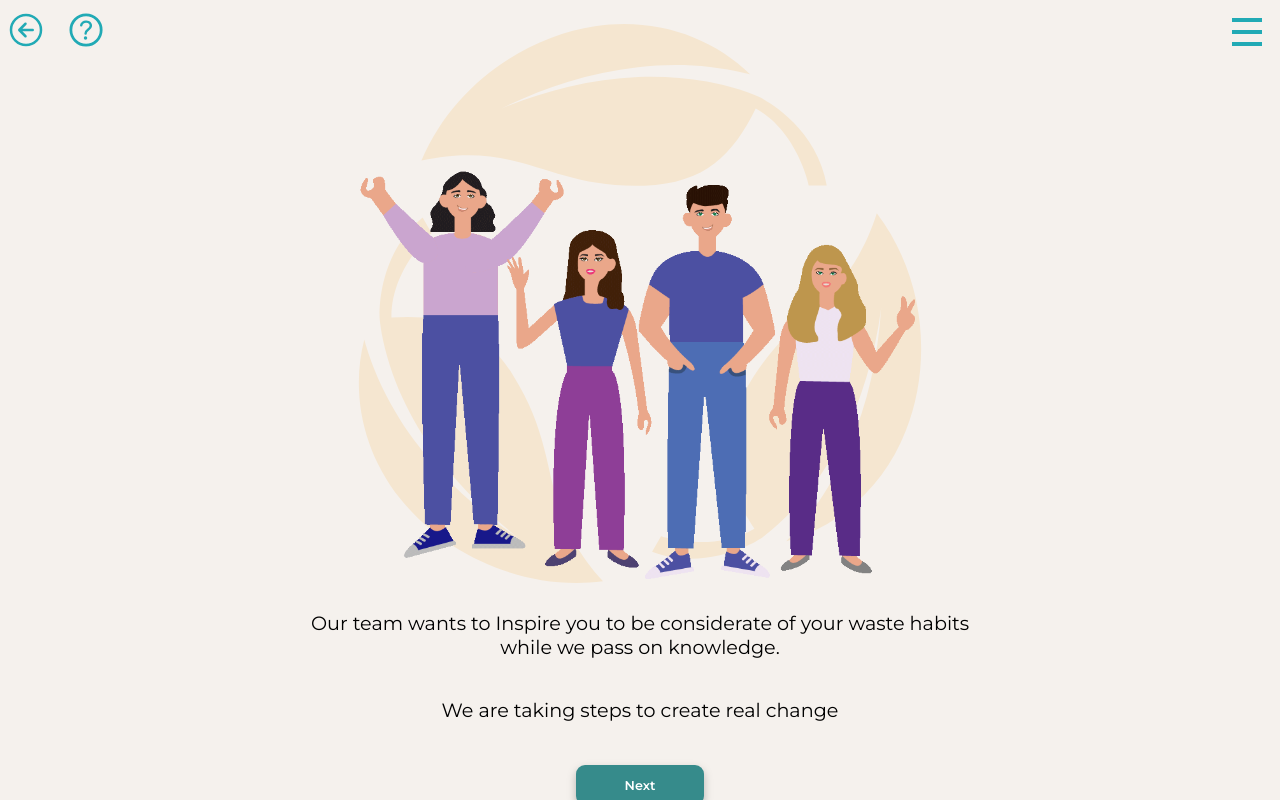
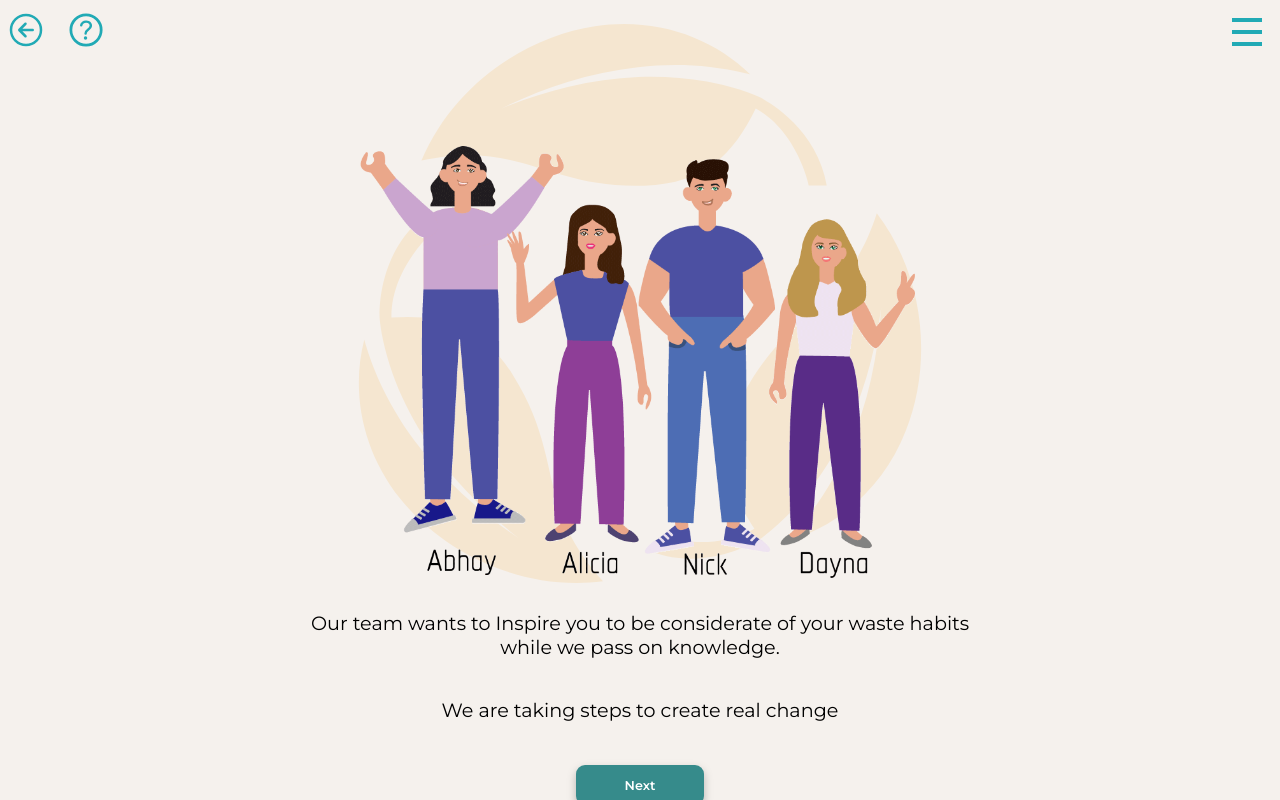
Before and after one commit to npm-i-abhay/final_EcoHow_repo, a Next.js app in the folder final-app/: page /teamIntro in a window 1280 px wide. Built offline with nearby package versions, Linux system fonts and the light colour scheme.

Commit message:
styling and source fixes

```diff
--- a/final-app/pages/GTest.js
+++ b/final-app/pages/GTest.js
@@ -214,7 +214,7 @@ export default function DnD({
 
         useEffect(()=>
         {
-            if (counter == 2)
+            if (counter == 10)
             {
                 setGoodJob(true)
                 setButton(true)
--- a/final-app/pages/teamIntro.js
+++ b/final-app/pages/teamIntro.js
@@ -126,7 +126,7 @@ export default function Category ({
                     <div className = "spacer">
                         <div className="animCont">
                             <HeroContainer
-                                source="./ourTeam.gif"
+                                source="./team4names.gif"
                                 borderRadius="0px"
                                 />
                         </div>
```
Also changed, not shown: final-app/public/team4names.gif (added).
